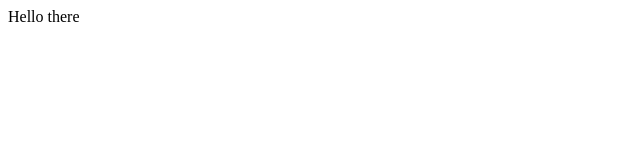
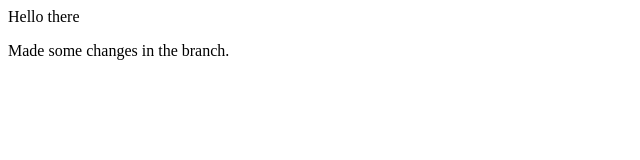
Before and after one commit to Gourav1044/Practice, a plain HTML site: page index.html in a window 1280 px wide. Shown: the whole page, without its empty margins (0-640 px from the left). Drawn offline with Linux system fonts and the light colour scheme.

Commit message:
Update index.html

```diff
--- a/index.html
+++ b/index.html
@@ -1,3 +1,6 @@
 <p>
 Hello there
 </p>
+<p>
+  Made some changes in the branch.
+</p>
```
